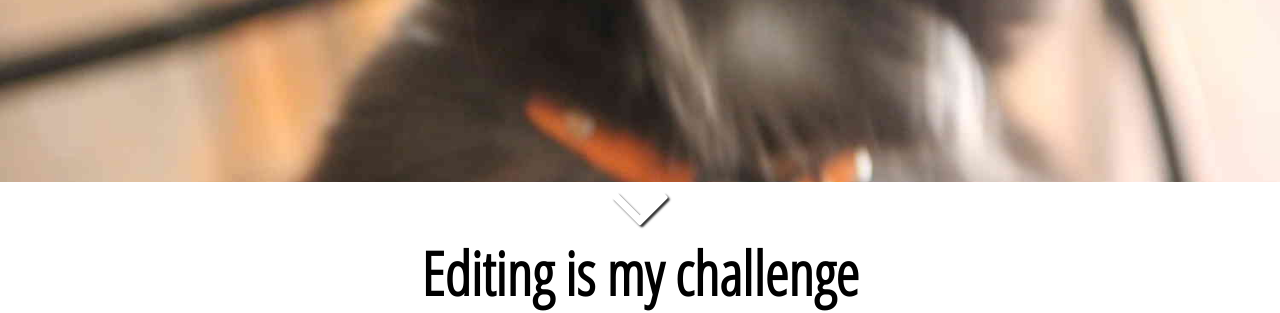
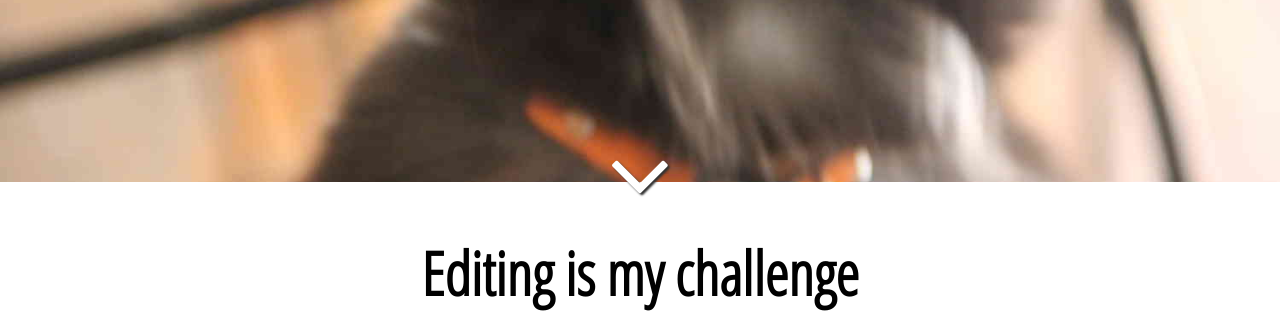
Before and after one commit to towercity/saras-resume, a website: page index.html in a window 1280 px wide. Shown: the part 618-931 px from the top of the page. Drawn offline with nearby package versions, Linux system fonts and the light colour scheme.

Commit message:
Fix splash arrow location

```diff
--- a/css/style.css
+++ b/css/style.css
@@ -167,7 +167,7 @@ a:hover {
 
 #splash-arrow-container {
     position: relative;
-    top: 70vh;
+    top: 66vh;
 }
 
 #splash-arrow {
```
